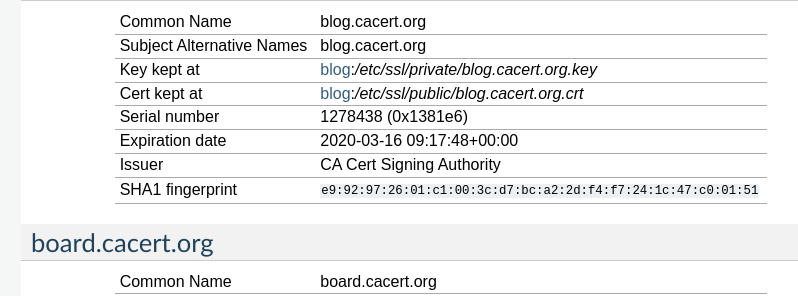
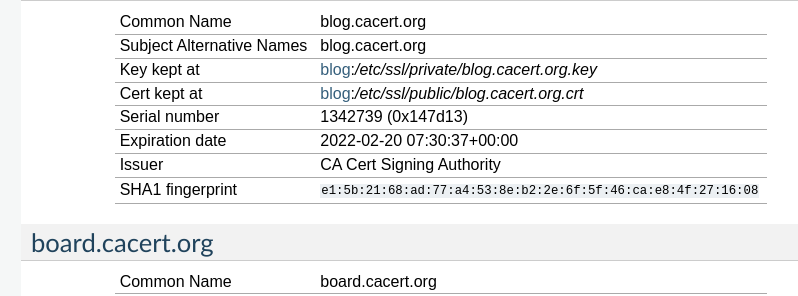
Before and after one commit to CAcertOrg/cacert-infradocs, a Sphinx documentation site: the page built from docs/certlist.rst, in a window 1280 px wide and 900 px high, scrolled down 1079 px. Shown: the part 152-448 px from the top of the window, without its empty margins (209-1007 px from the left). Built offline with Sphinx 7.4.7, drawn with Linux system fonts in a browser that asks for light colours; pages that are not in the unit, such as notebooks, are missing from menus.

Commit message:
Renew certificate for blog.cacert.org

```diff
--- a/docs/systems/blog.rst
+++ b/docs/systems/blog.rst
@@ -279,9 +279,9 @@
    :altnames:   DNS:blog.cacert.org
    :certfile:   /etc/ssl/public/blog.cacert.org.crt
    :keyfile:    /etc/ssl/private/blog.cacert.org.key
-   :serial:     1381E6
-   :expiration: Mar 16 09:17:48 2020 GMT
-   :sha1fp:     E9:92:97:26:01:C1:00:3C:D7:BC:A2:2D:F4:F7:24:1C:47:C0:01:51
+   :serial:     147D13
+   :expiration: Feb 20 07:30:37 2022 GMT
+   :sha1fp:     E1:5B:21:68:AD:77:A4:53:8E:B2:2E:6F:5F:46:CA:E8:4F:27:16:08
    :issuer:     CA Cert Signing Authority
 
 * :file:`/etc/ssl/certs/cacert.org/` directory containing CAcert.org Class 1
```
